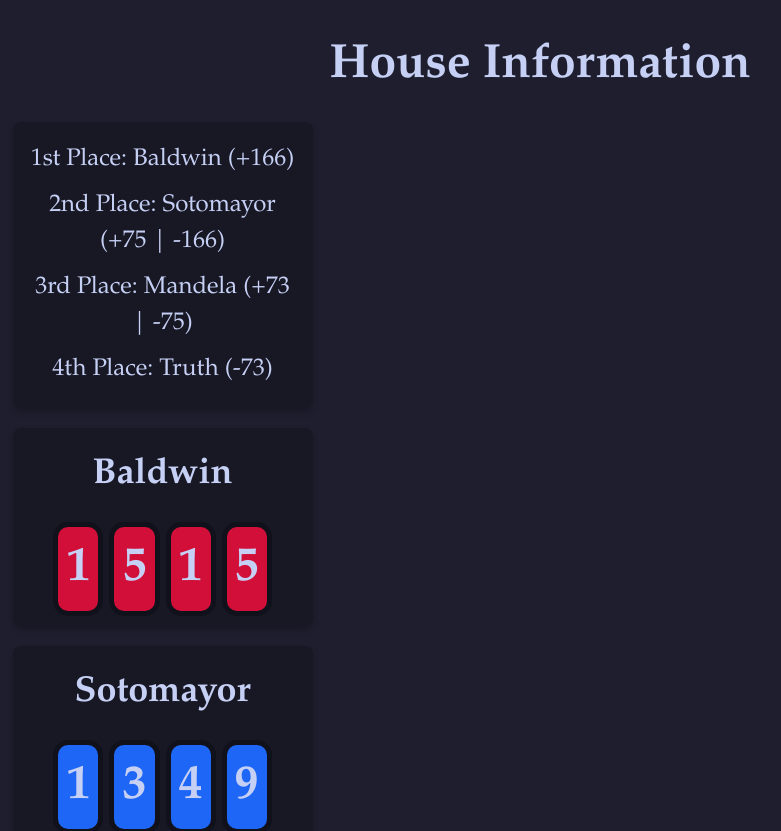
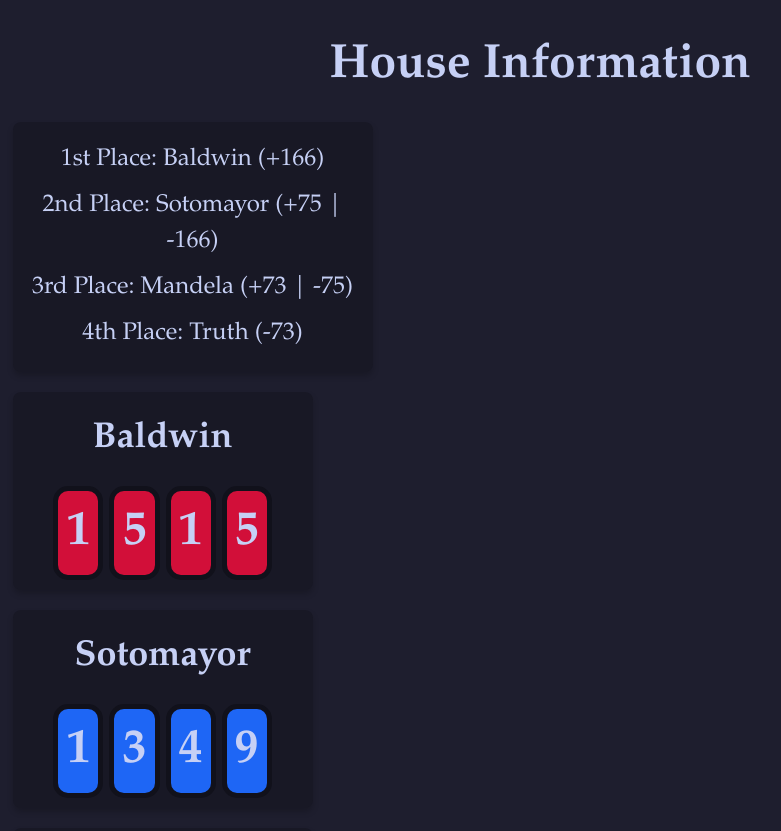
Before and after one commit to scarcekoi/house-information, a React (Vite) app: page / in a window 1280 px wide. Shown: the top 831 px of the page, without its empty margins (100-881 px from the left). Built offline with nearby package versions, Linux system fonts and the light colour scheme.

Commit message:
Update index.css

```diff
--- a/src/index.css
+++ b/src/index.css
@@ -115,6 +115,7 @@ h1 {
   flex-direction: column; /* Stack items vertically */
   align-items: center; /* Center the items horizontally */
   margin-bottom: 20px;  /* Space at the bottom */
+  width: 360px;  /* Increased width of the leaderboard to prevent text wrapping */
 }
 
 .place {
```
